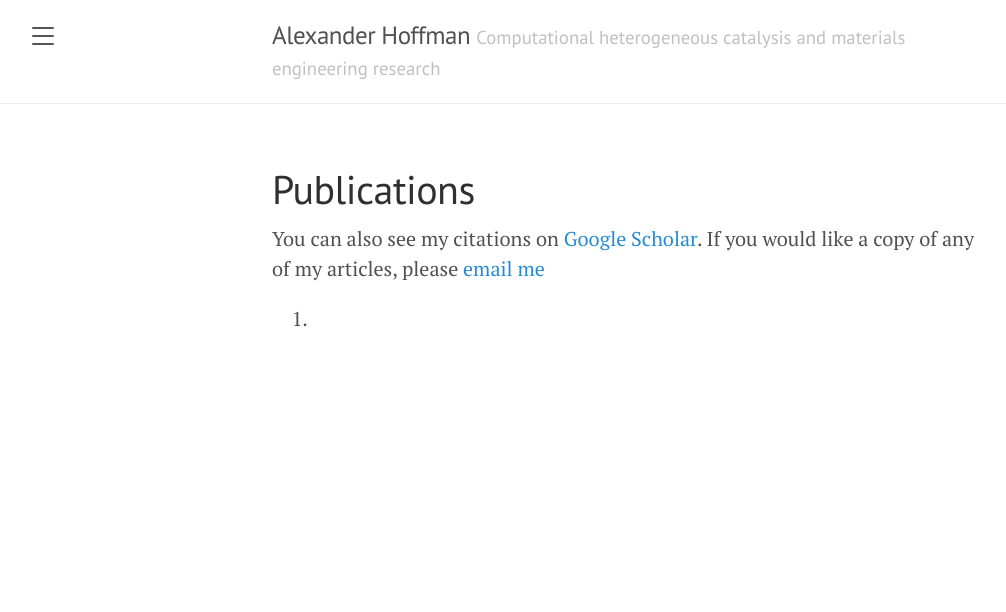
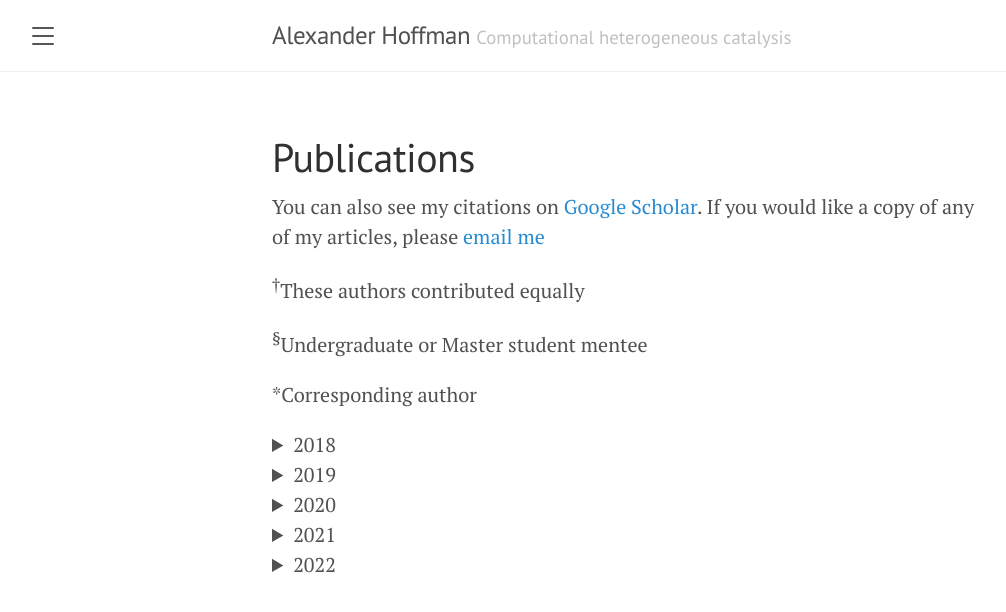
Before and after one commit to ajhoffman1229/old-website, a Jekyll site: the page built from publications.md, in a window 1280 px wide. Shown: the top 612 px of the page, without its empty margins (8-1014 px from the left). Built offline with Jekyll 4.4.1, drawn with Linux system fonts in a browser that asks for light colours.

Commit message:
updated pubs and about

```diff
--- a/_config.yml
+++ b/_config.yml
@@ -1,6 +1,6 @@
 # Setup
 title:               Alexander Hoffman
-tagline:             'Computational heterogeneous catalysis and materials engineering research'
+tagline:             'Computational heterogeneous catalysis'
 description:         ""
 url:                 http://ajhoffman1229.github.io
 baseurl:             /
--- a/_includes/sidebar.html
+++ b/_includes/sidebar.html
@@ -24,9 +24,6 @@
         {% endif %}
       {% endif %}
     {% endfor %}
-
-    <a class="sidebar-nav-item" href="{{ site.github.repo }}/archive/v{{ site.version }}.zip">Download</a>
-    <a class="sidebar-nav-item" href="{{ site.github.repo }}">GitHub project</a>
     <span class="sidebar-nav-item">Currently v{{ site.version }}</span>
   </nav>
 
@@ -34,5 +31,8 @@
     <p>
       &copy; {{ site.time | date: '%Y' }}. All rights reserved.
     </p>
+    <p>
+      Built with Jekyll using the <a href="https://lanyon.getpoole.com/">Lanyon template</a>.
+    </p>
   </div>
 </div>
--- a/publications.md
+++ b/publications.md
@@ -3,6 +3,53 @@ layout: page
 title: Publications
 ---
 
-You can also see my citations on [Google Scholar](scholar.google.com). If you would like a copy of any of my articles, please [email me](contact)
+You can also see my citations on [Google Scholar](https://scholar.google.com/citations?user=iqy6EXsAAAAJ&hl=en). If you would like a copy of any of my articles, please [email me](contact)
 
-1.
+<sup>&dagger;</sup>These authors contributed equally
+
+<sup>&#167;</sup>Undergraduate or Master student mentee
+
+&#42;Corresponding author
+
+<details>
+    <summary>2018</summary>
+    <ol>
+        <li>	S. Nystrom<sup>&dagger;</sup>; A. Hoffman<sup>&dagger;</sup>; D. Hibbitts&#42;. Tuning Br&#248;nsted acid strength by altering site proximity in CHA framework zeolites. <em>ACS Catal.</em>, <strong>2018</strong>. <a href="https://doi.org/10.1021/acscatal.8b02049">Publisher's site</a></li>
+    </ol>
+</details>
+
+<details>
+    <summary>2019</summary>
+    <ol>
+        <li>A. Hoffman; M. DeLuca; D. Hibbitts&#42;. Restructuring of MFI framework zeolite models and their associated artifacts in density functional theory calculations. <em>J. Phys.  Chem.  C</em>, <strong>2019</strong>.  ACS Editors’ Choice. <a href="https://doi.org/10.1021/acs.jpcc.8b12230">Publisher's site</a></li>
+        <li>M. DeLuca; P. Kravchenko; A. J. Hoffman; D. Hibbitts&#42;. Mechanism and kinetics of methylating C<sub>6</sub>–C<sub>12</sub> methylbenzenes with methanol and dimethyl ether in H-MFI zeolites. <em>ACS Catal.</em>, <strong>2019</strong>.  Front Cover Feature. <a href="https://doi.org/10.1021/acscatal.9b00650">Publisher's site</a></li>
+        <li>J. Di Iorio; A. J. Hoffman; C. Nimlos; S. Nystrom; D. Hibbitts&#42;; R. Gounder&#42;.  Mechanistic origins of the high-pressure inhibition of methanol dehydration rates in small-pore acidic zeolites. <em>J. Catal.</em>, <strong>2019</strong>. <a href="https://doi.org/10.1016/j.jcat.2019.10.012">Publisher's site</a></li>
+    </ol>
+</details>
+
+<details>
+    <summary>2020</summary>
+    <ol>
+        <li>M. C. Allen<sup>&dagger;</sup>; A. J. Hoffman<sup>&dagger;</sup>; T-W. Liu<sup>&#167;</sup>; M. Webber; D. Hibbitts&#42;; T. J. Schwartz&#42;. Highly selective cross-etherification of 5-hydroxymethylfurfural with ethanol. <em>ACS Catal.</em>, <strong>2019</strong>. <a href="https://doi.org/10.1021/acscatal.0c01328">Publisher's site</a></li>
+        <li>A. J. Hoffman; J. S. Bates; J. R. Di Iorio; S. Nystrom; C. T. Nimlos; R. Gounder&#42; D. Hibbitts&#42;. Rigid Arrangements of Ionic Charge in Zeolite Frameworks Conferred by Specific Al Distributions Preferentially Stabilize Alkanol Dehydration Transition States. <em>Angew. Chem. Int. Ed.</em>, <strong>2020</strong>.<a href="https://doi.org/10.1002/anie.202007790">Publisher's site</a></li>
+        <li>C. Nimlos<sup>&dagger;</sup>; A.J. Hoffman<sup>&dagger;</sup>; Y. Hur; J. Di Iorio; D. Hibbitts&#42;; R. Gounder&#42;. Experimental and Theoretical Assessments of Aluminum Proximity in MFI Zeolites and its Alteration by Organic and Inorganic Structure-Directing Agents. <em>Chem. Mater.</em>, <strong>2020</strong>. <a href="https://doi.org/10.1021/acs.chemmater.0c03154">Publisher's site</a></li>
+    </ol>
+</details>
+
+<details>
+    <summary>2021</summary>
+    <ol>
+        <li>L. Kilburn<sup>&dagger;&#167;</sup>; M. DeLuca<sup>&dagger;</sup>; A. J. Hoffman; S. Patel; D. Hibbitts&#42;. Comparing Alkene Disproportionation and Formaldehyde-mediated Diene Formation Routes in Methanol-to-Olefins Catalysis in MFI and CHA. <em>J. Catal.</em>, <strong>2021</strong>. <a href="https://doi.org/10.1016/j.jcat.2021.05.010">Publisher's site</a></li>
+        <li>A.J. Hoffman; C. Asokan; N. Gadinas; P. Kravchenko; A. Getsoian; P. Christopher&#42;; D. Hibbitts&#42;. Theoretical and Experimental Characterization of Adsorbed CO and NO on &gamma;-Al<sub>2</sub>O<sub>3</sub>-Supported Rh Nanoparticles. <em>J. Phys. Chem. C</em>, <strong>2021</strong>. <a href="https://doi.org/10.1021/acs.jpcc.1c05160">Publisher's site</a></li>
+        <li>G. Marsden; P. Kostetskyy; R. Sekiya<sup>&#167;</sup>; A.J. Hoffman; S. Lee; R. Gounder; D. Hibbitts; and L.J. Broadbelt&#42;. Quantifying Effects of Active Site Proximity on Rates of Methanol Dehydration to Dimethyl Ether over CHA Zeolites through Microkinetic Modeling. <em>ACS Materials Au</em>, <strong>2021</strong>. <a href="https://doi.org/10.1021/acsmaterialsau.1c00057">Publisher's site</a></li>
+    </ol>
+</details>
+
+<details>
+    <summary>2022</summary>
+    <ol>
+        <li>E. E. Bickel; A. J. Hoffman; S. Lee; H. E. Snider; C. T. Nimlos; N. K. Zamiechowski; D. Hibbitts; R. Gounder&#42;. Altering the Arrangement of Framework Al Atoms in MEL Zeolites Using Mixtures of Tetrabutylammonium and Sodium Structure-Directing Agents. <em>Chem. Mater.</em>, <strong>2022</strong>. <a href="https://doi.org/10.1021/acs.chemmater.2c01083">Publisher's site</a></li>
+        <li>A. J. Hoffman<sup>&dagger;</sup>; C. Asokan<sup>&dagger;</sup>; N. Gadinas; E. Schroeder; G. Zakem; S. V. Nystrom; A. Getsoian; P. Christopher&#42;; D. Hibbitts&#42;. Experimental and theoretical characterization of Rh single-atoms supported on &gamma;-Al<sub>2</sub>O<sub>3</sub> with varying hydroxyl content during NO reduction by CO. <em>ACS Catal.</em>, <strong>2022</strong>. <a href="https://doi.org/10.1021/acscatal.2c02813">Publisher's site</a></li>
+        <li>H. Balcom<sup>&dagger;</sup>§; A. J. Hoffman<sup>&dagger;</sup>; H. Locht§; D. Hibbitts&#42;. Brønsted Acid Strength Does Not Change for Bulk and External Sites of MFI. <em>In revision</em>, <strong>2022</strong>.</li>
+    </ol>
+</details>
```
Also changed, not shown: 6 other files.
